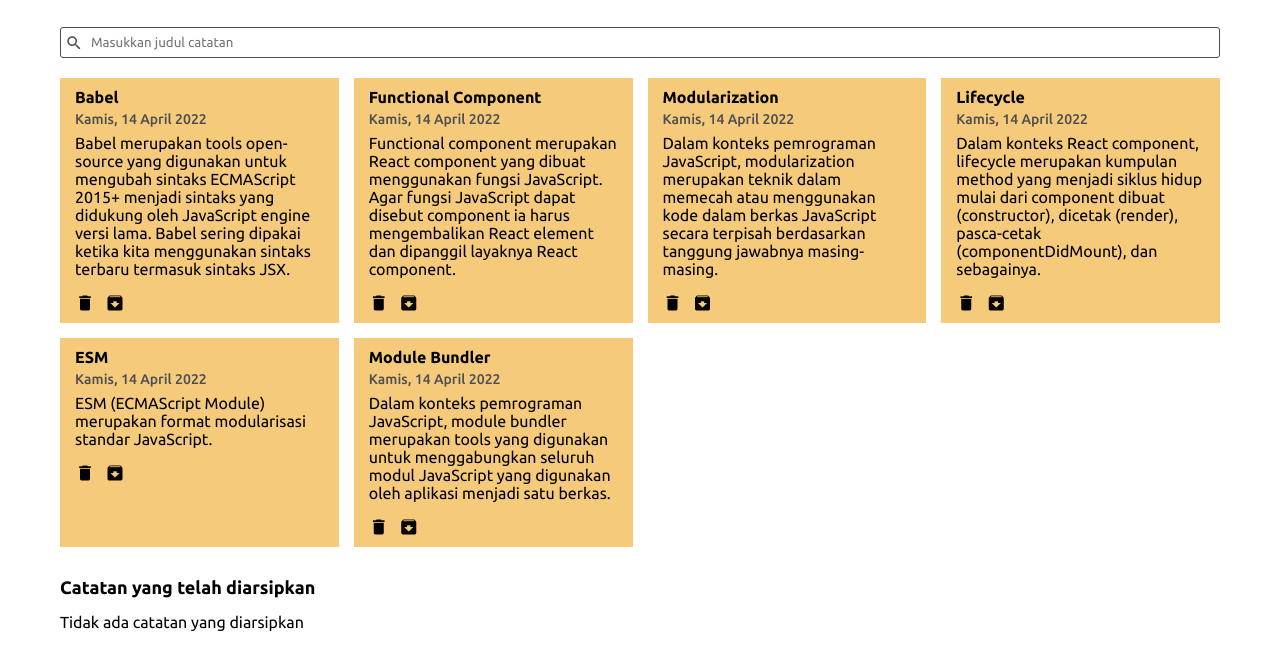
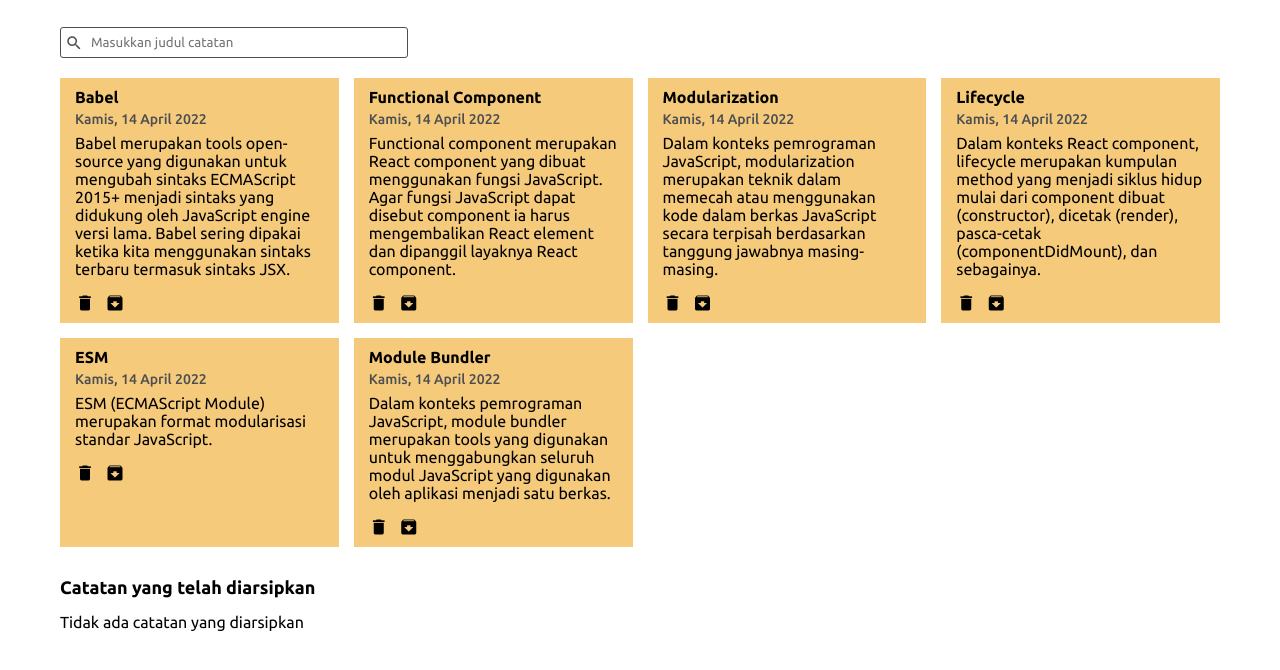
Before and after one commit to vrizas/mynotes, a React app: page / in a window 1280 px wide. Shown: the part 44-714 px from the top of the page. Built offline with nearby package versions, Linux system fonts and the light colour scheme.

Commit message:
change search input width

```diff
--- a/src/styles/style.css
+++ b/src/styles/style.css
@@ -251,6 +251,10 @@
   main {
     padding: 10px 60px;
   }
+
+  main .search__form-item input {
+    width: 30%;
+  }
 }
 
 @media screen and (min-width: 1280px) {
```
